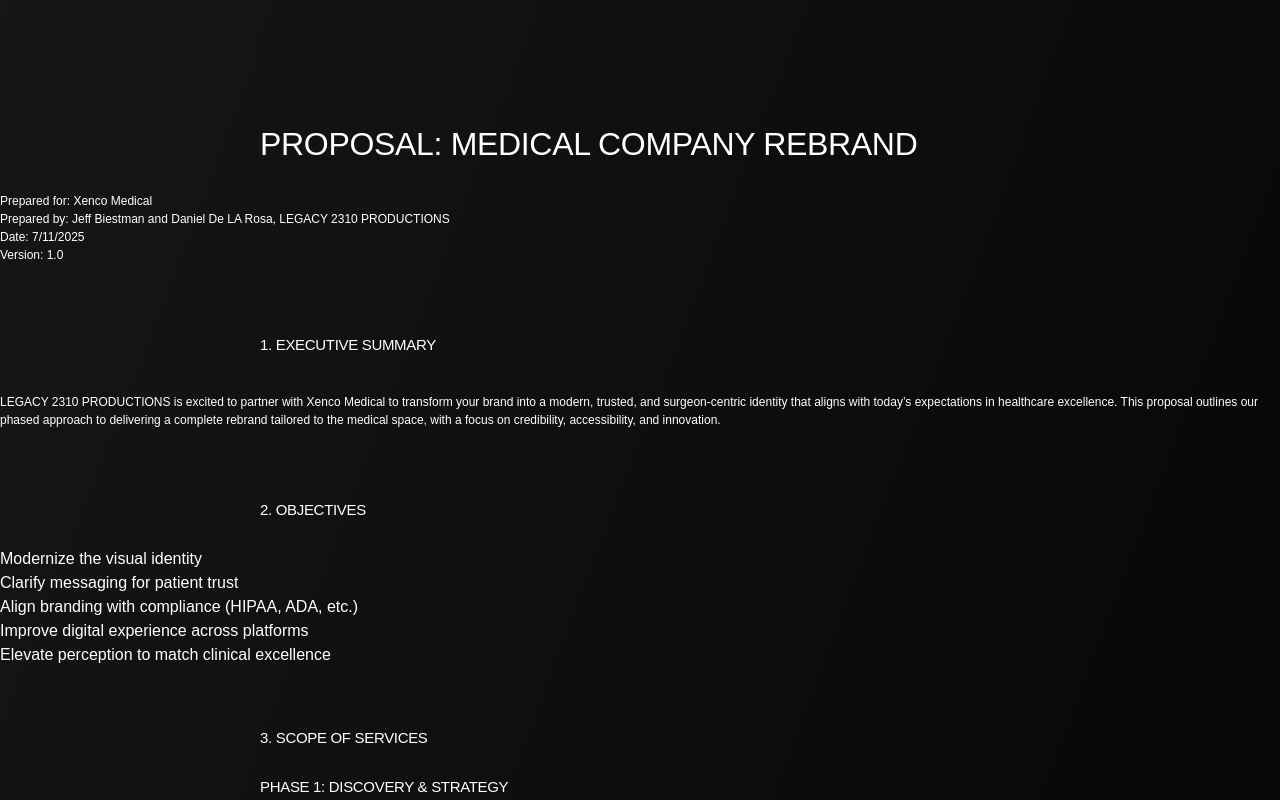
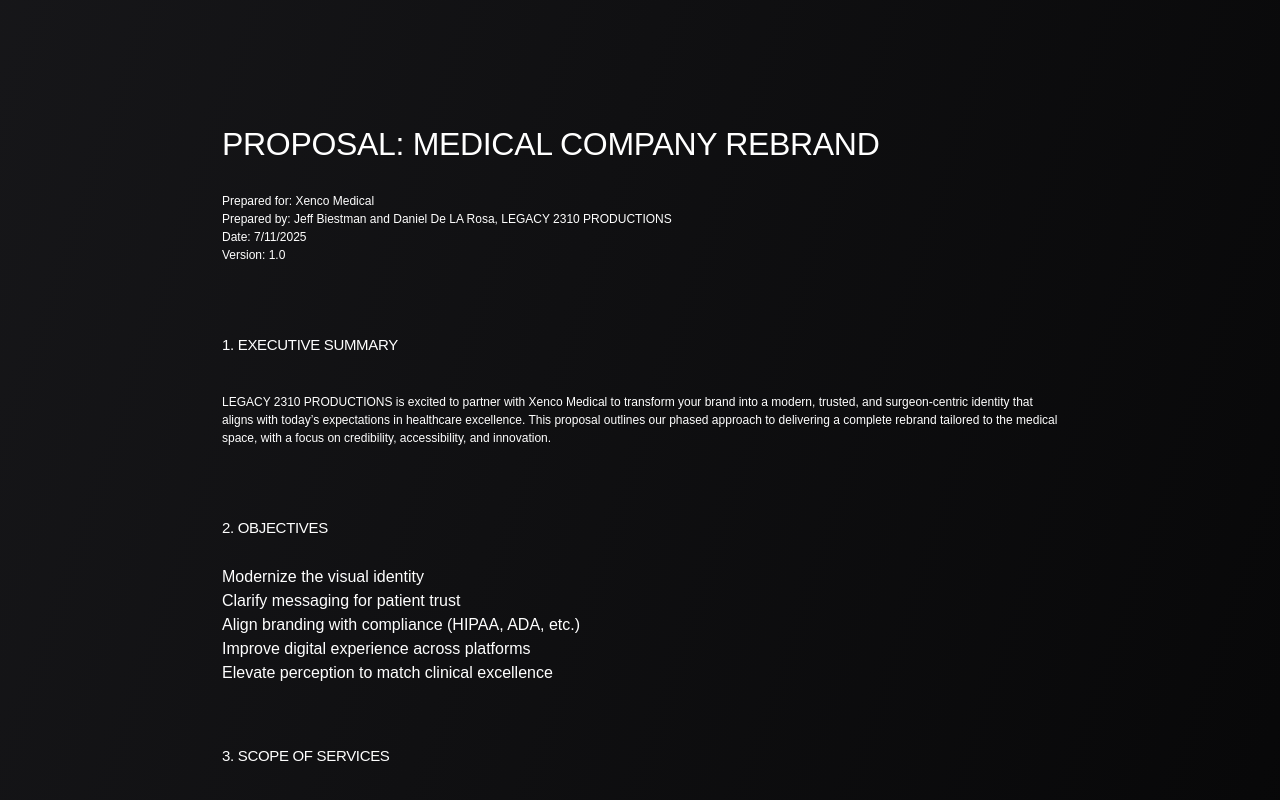
Before and after one commit to danielde666/legacy2310-site, a Next.js app: page /xeno in a window 1280 px wide. Shown: the part 580-1380 px from the top of the page. Built offline with nearby package versions, Linux system fonts and the light colour scheme; a web font is replaced by a local one.

Commit message:
proposal

```diff
--- a/pages/xeno/index.js
+++ b/pages/xeno/index.js
@@ -8,17 +8,18 @@
       <main className={`min-h-screen bg-gradient-to-br from-zinc-900 to-black ${styles.xenoPage}`}>
         <Header />
         {/* Splash Section */}
-        <section className="splash">
+        <section className={styles.splash}>
           <motion.span
             initial={{ opacity: 0, y: 20 }}
             animate={{ opacity: 1, y: 0 }}
             transition={{ duration: 0.8 }}
             className="splash-text"
           >
-            XENO X<br /> DANIEL DE LA ROSA
+            XENO <br /> LEGACY 2310
           </motion.span>
         </section>
 
+        <div className={styles.mainContainer}>
           {/* Proposal Title and Info */}
           <div className="top-info">
             <h1 style={{ fontSize: '2rem', marginBottom: '0.5rem' }}>Proposal: Medical Company Rebrand</h1>
@@ -199,6 +200,7 @@
               <li>Custom photography/headshots/illustrated personas</li>
             </ul>
           </motion.section>
+        </div>
       </main>
     </>
   );
--- a/styles/globals.css
+++ b/styles/globals.css
@@ -10,6 +10,16 @@
   text-rendering: optimizeLegibility;
   font-smooth: always;
   font-family: 'Founders Grotesk Regular', Arial, Helvetica, sans-serif;
+}
+.splash {
+  display: flex;
+  font-size: 8vw;
+  flex-wrap: nowrap;
+  align-content: center;
+  justify-content: center;
+  align-items: center;
+  height: 80vh;
+  width: 100%;
 }
 
 h1, .h1,
--- a/styles/xeno.module.css
+++ b/styles/xeno.module.css
@@ -19,9 +19,7 @@
 .xenoPage figure, .xenoPage figcaption, .xenoPage footer, .xenoPage hgroup,
 .xenoPage menu, .xenoPage nav, .xenoPage output, .xenoPage ruby, .xenoPage section, .xenoPage summary,
 .xenoPage time, .xenoPage mark, .xenoPage audio, .xenoPage video {
-    margin: 0;
-    padding: 0;
-    border: 0;
+
     font-size: 100%;
     font: inherit;
     vertical-align: baseline;
@@ -279,21 +277,16 @@
     /* border-bottom: 2px solid var(--border-color); */
     padding-bottom: 6px;
     max-width: 100%;
-    width: 800px;
-    margin: 60px auto 20px;
-    padding-left: 20px;
-    padding-right: 20px;
+
+    margin: 60px 0 20px;
+    padding-left: 0px;
+    padding-right: 0px;
 }
 
-.xenoPage h3 {
-    margin: 0px auto 0px;
-    padding: 0px;
-    padding-left: 20px;
-    padding-right: 20px;
-}
+
 
 .xenoPage table {
-    width: 800px;
+
     border-collapse: collapse;
     max-width: 100%;
     margin: 30px auto;
@@ -311,7 +304,7 @@
 }
 
 .xenoPage .section p {
-    width: 800px;
+
     border-collapse: collapse;
     max-width: 100%;
     margin: 0px auto;
@@ -321,7 +314,7 @@
 
 .xenoPage .top-info {
     max-width: 100%;
-    width: 800px;
+
     margin: 0 auto 40px;
     display: block;
     padding-left: 20px;
@@ -551,3 +544,18 @@
         min-width: 300px;
     }
 }
+
+/* Main content container for xeno page */
+.mainContainer {
+  max-width: 900px;
+  margin: 0 auto;
+  padding: 0 2rem 4rem 2rem;
+  width: 100%;
+  box-sizing: border-box;
+}
+
+@media (max-width: 600px) {
+  .mainContainer {
+    padding: 0 0.5rem 2rem 0.5rem;
+  }
+}
```
Lines whose indentation alone changed are shown as unchanged.
